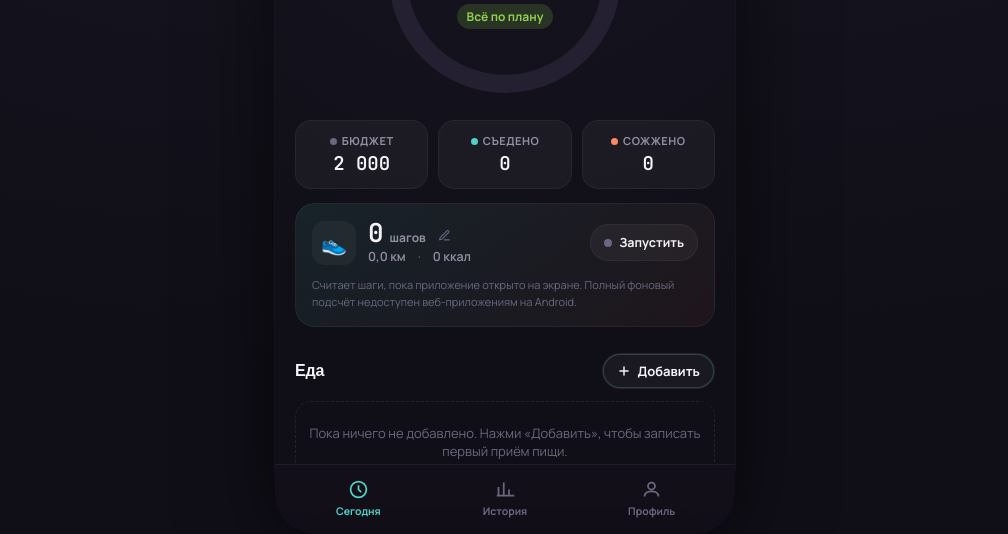
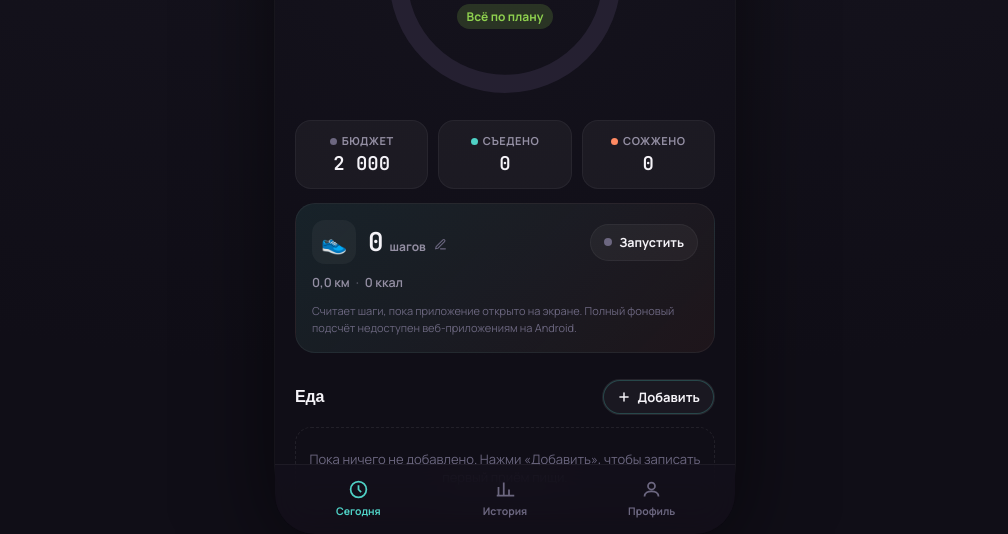
Before and after one commit to sunglazed-cmd/balance4, a website: page www/index.html in a window 1280 px wide. Both pictures are taken after a click on the button "Сегодня". Shown: the part 266-800 px from the top of the page, without its empty margins (135-1143 px from the left). Drawn offline with Linux system fonts and the light colour scheme; a web font is replaced by a local one.

Commit message:
Карточка шагомера: цифры отдельной строкой, минуты снова видны
Строка «км · ккал · мин» делила ширину с кнопкой «Остановить», и на неё оставалось
меньше половины карточки: минуты обрезались по overflow, а карандаш подходил к
кнопке вплотную. Ellipsis тут не помогал — у flex-контейнера он не работает.

Теперь строка вынесена под верхний ряд и занимает всю ширину карточки. Сверху
шаги с карандашом и кнопка, под ними цифры. Тап по цифрам открывает тот же лист.

На экранах уже 380 px пятизначные шаги вместе с «Остановить» в строку не влезают —
число уменьшается, вместо того чтобы наезжать на кнопку.

```diff
--- a/www/index.html
+++ b/www/index.html
@@ -160,18 +160,24 @@
   .pedo-top{ display:flex; align-items:center; gap:12px; }
   .pedo-icon{ width:44px; height:44px; border-radius:13px; background:var(--surface); display:flex; align-items:center; justify-content:center; font-size:21px; flex-shrink:0; }
   .pedo-main{ flex:1; min-width:0; }
-  .pedo-steps{ display:flex; align-items:baseline; gap:6px; }
+  .pedo-steps{ display:flex; align-items:baseline; gap:6px; min-width:0; }
   .pedo-steps .num{ font-size:26px; font-weight:800; line-height:1; }
   .pedo-steps-lbl{ font-size:12px; color:var(--muted); font-weight:700; }
   .pedo-sub{
-    display:flex; align-items:center; gap:6px; margin-top:2px;
-    font-size:12.5px; color:var(--muted); font-weight:600;
-    /* Цифры бывают и трёхзначные, и однозначные: строка ужимается, но не переносится. */
-    white-space:nowrap; overflow:hidden; text-overflow:ellipsis;
+    /* Своя строка во всю ширину карточки: ширину с кнопкой больше не делит. */
+    display:flex; align-items:center; margin-top:10px;
+    font-size:12.5px; color:var(--muted); font-weight:600; white-space:nowrap;
   }
-  .pedo-edit-mark{ width:13px; height:13px; color:var(--muted2); margin-left:6px; flex:0 0 auto; }
-  .pedo-main:active{ opacity:0.65; }
+  /* margin-right — зазор до кнопки: на узких экранах пятизначные шаги подходят к ней вплотную. */
+  .pedo-edit-mark{ width:13px; height:13px; color:var(--muted2); margin-left:2px; margin-right:8px; flex:0 0 auto; }
+  .pedo-main:active, .pedo-sub:active{ opacity:0.65; }
   .pedo-sep{ margin:0 6px; opacity:0.5; }
+  /* На узких экранах пятизначные шаги вместе с «Остановить» в строку не помещаются:
+     число уменьшается, вместо того чтобы наезжать на кнопку. */
+  @media (max-width:380px){
+    .pedo-steps .num{ font-size:22px; }
+    .pedo-steps-lbl{ font-size:11px; }
+  }
   .pedo-toggle{
     display:flex; align-items:center; gap:7px; background:var(--surface); border:1px solid var(--border-soft);
     padding:9px 13px; border-radius:30px; font-size:12.5px; font-weight:700; color:var(--text); flex-shrink:0;
@@ -464,18 +470,19 @@
           <div class="pedo-steps"><span class="num" id="pedo-steps">0</span><span class="pedo-steps-lbl">шагов</span>
             <svg class="pedo-edit-mark" viewBox="0 0 24 24" fill="none" stroke="currentColor" stroke-width="2" stroke-linecap="round" stroke-linejoin="round"><path d="M12 20h9"/><path d="M16.5 3.5a2.1 2.1 0 0 1 3 3L7 19l-4 1 1-4z"/></svg>
           </div>
-          <div class="pedo-sub">
-            <span id="pedo-distance">0.0 км</span>
-            <span class="pedo-sep">·</span>
-            <span id="pedo-kcal">0 ккал</span>
-            <span class="pedo-sep" id="pedo-time-sep" hidden>·</span>
-            <span id="pedo-time" hidden>0 мин</span>
-          </div>
         </div>
         <button class="pedo-toggle" id="pedo-toggle" onclick="togglePedometer()">
           <span class="pedo-dot" id="pedo-dot"></span>
           <span id="pedo-toggle-lbl">Запустить</span>
         </button>
+      </div>
+
+      <div class="pedo-sub" onclick="openWalkModal()">
+        <span id="pedo-distance">0.0 км</span>
+        <span class="pedo-sep">·</span>
+        <span id="pedo-kcal">0 ккал</span>
+        <span class="pedo-sep" id="pedo-time-sep" hidden>·</span>
+        <span id="pedo-time" hidden>0 мин</span>
       </div>
       <div class="pedo-note" id="pedo-note">Считает шаги, пока приложение открыто на экране. Полный фоновый подсчёт недоступен веб-приложениям на Android.</div>
     </div>
```
